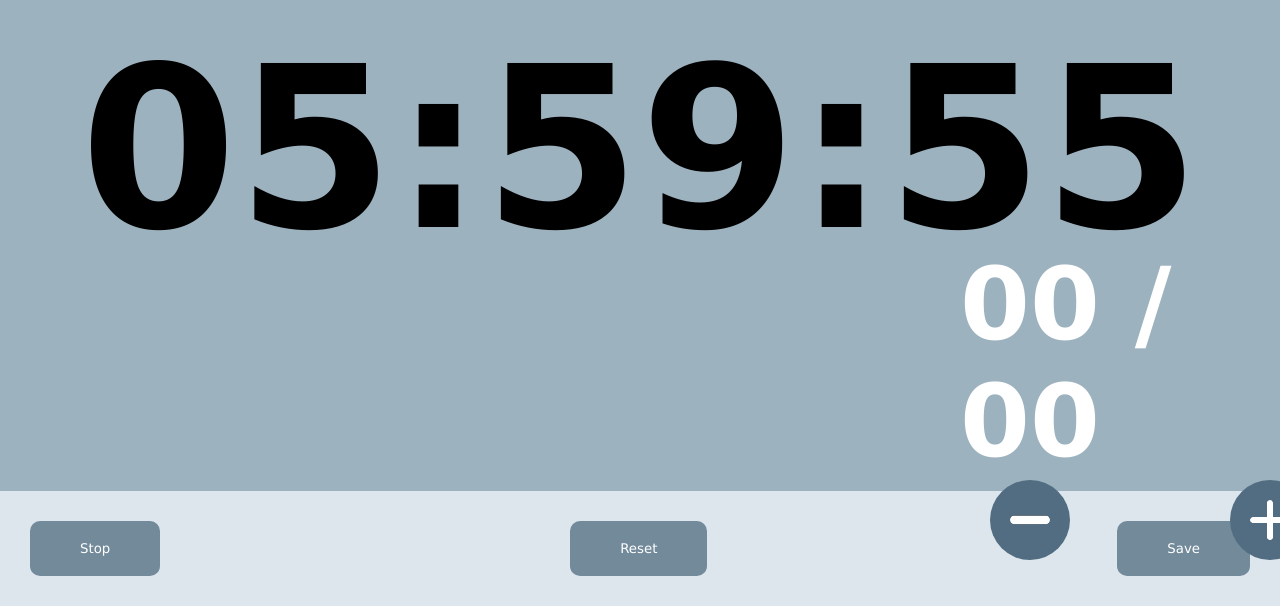
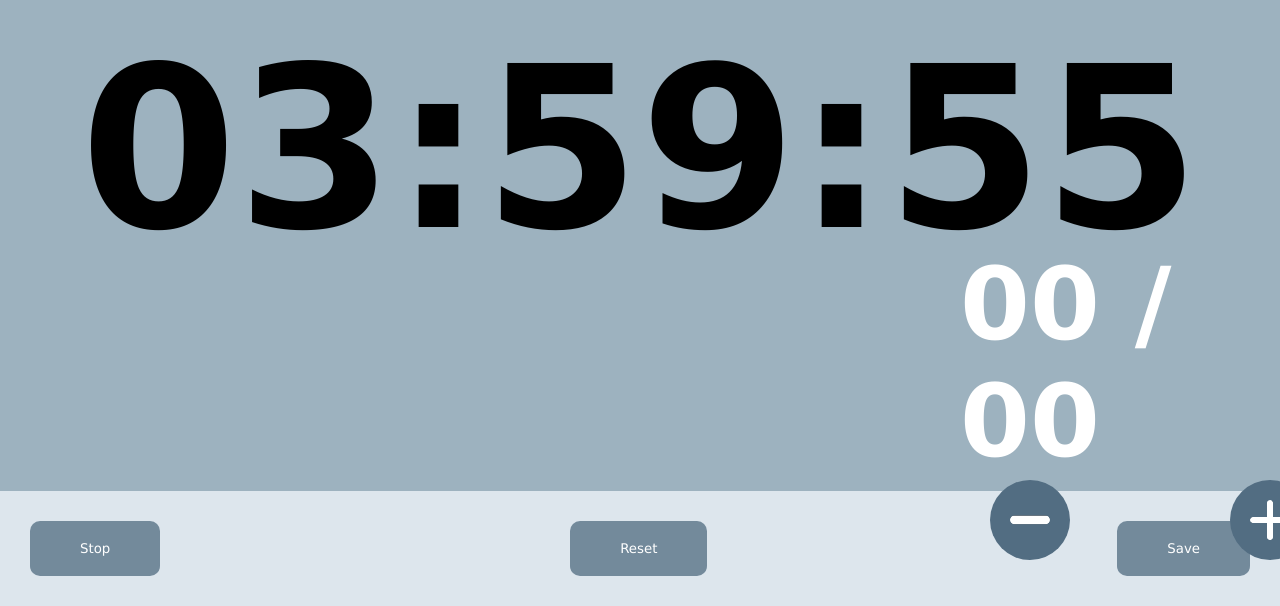
Before and after one commit to TopTsun/TimeMeasureApp, a React (Vite) app: page / in a window 1280 px wide. Shown: the part 194-800 px from the top of the page. Built offline with nearby package versions, Linux system fonts and the light colour scheme.

Commit message:
changed initial time

```diff
--- a/src/Main/Main.jsx
+++ b/src/Main/Main.jsx
@@ -8,7 +8,7 @@ const App = () => {
     return h * 3600 + m * 60 + s;
   };
 
-  const initTime = "06:00:00";
+  const initTime = "04:00:00";
   const initSecs = getSecs(initTime);
 
   const intervalRef = useRef(null);
```
